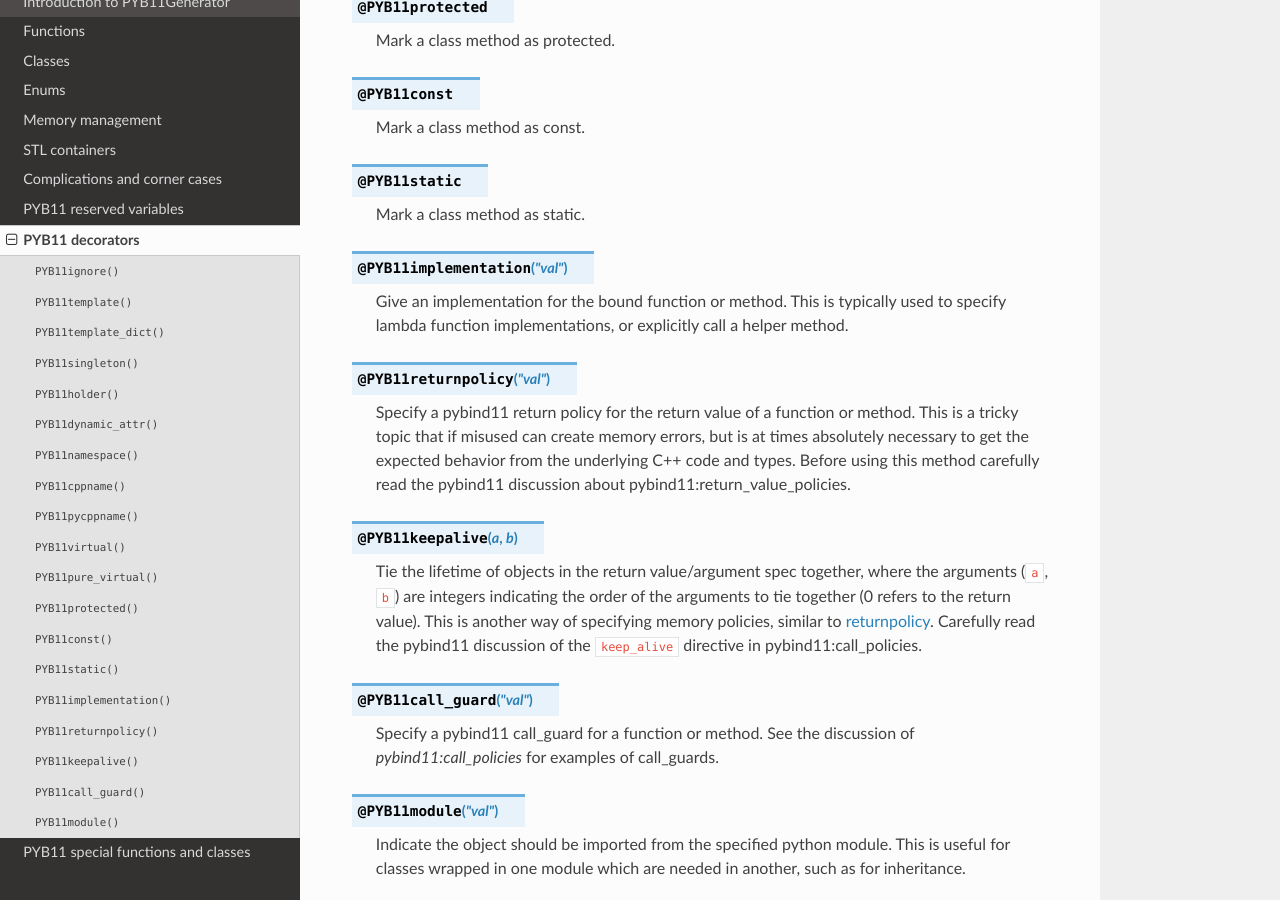
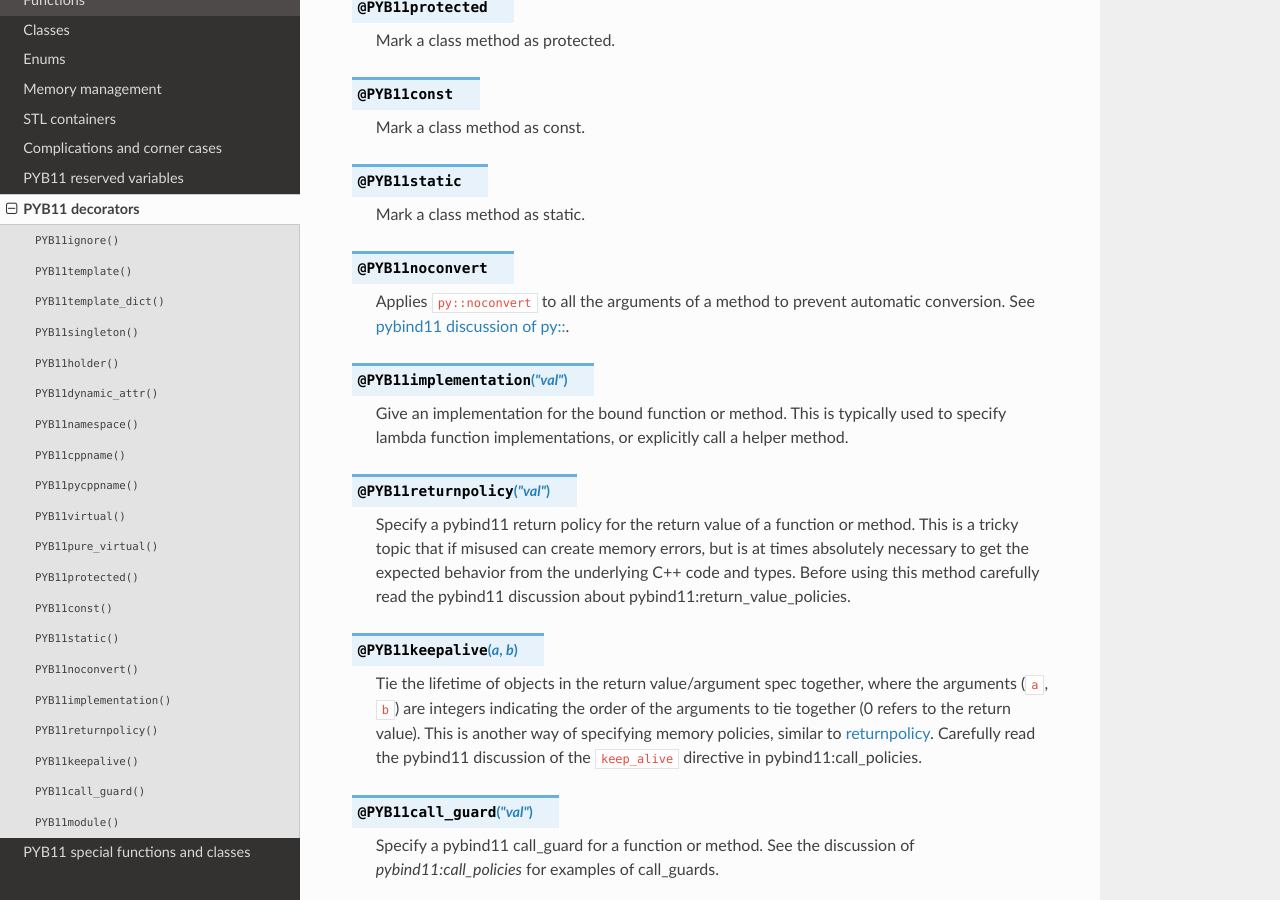
Before and after one commit to LLNL/PYB11Generator, a Sphinx documentation site: the page built from docs/PYB11decorators.rst, in a window 1280 px wide and 900 px high, scrolled down 1677 px. Built offline with Sphinx 7.4.7 and the Read the Docs theme 2.0.0, drawn with Linux system fonts in a browser that asks for light colours.

Commit message:
Adding noconvert to documentation.

```diff
--- a/docs/PYB11decorators.rst
+++ b/docs/PYB11decorators.rst
@@ -93,6 +93,11 @@ PYB11 decorators
   Mark a class method as static.
 
 .. #############################################################################
+.. decorator:: PYB11noconvert
+
+  Applies ``py::noconvert`` to all the arguments of a method to prevent automatic conversion.  See `pybind11 discussion of py:: <https://pybind11.readthedocs.io/en/stable/advanced/functions.html?highlight=noconvert#non-converting-arguments>`_.
+
+.. #############################################################################
 .. decorator:: PYB11implementation("val")
 
   Give an implementation for the bound function or method.  This is typically used to specify lambda function implementations, or explicitly call a helper method.
```
Also changed, not shown: docs/functions.rst (+19 -0 lines).
